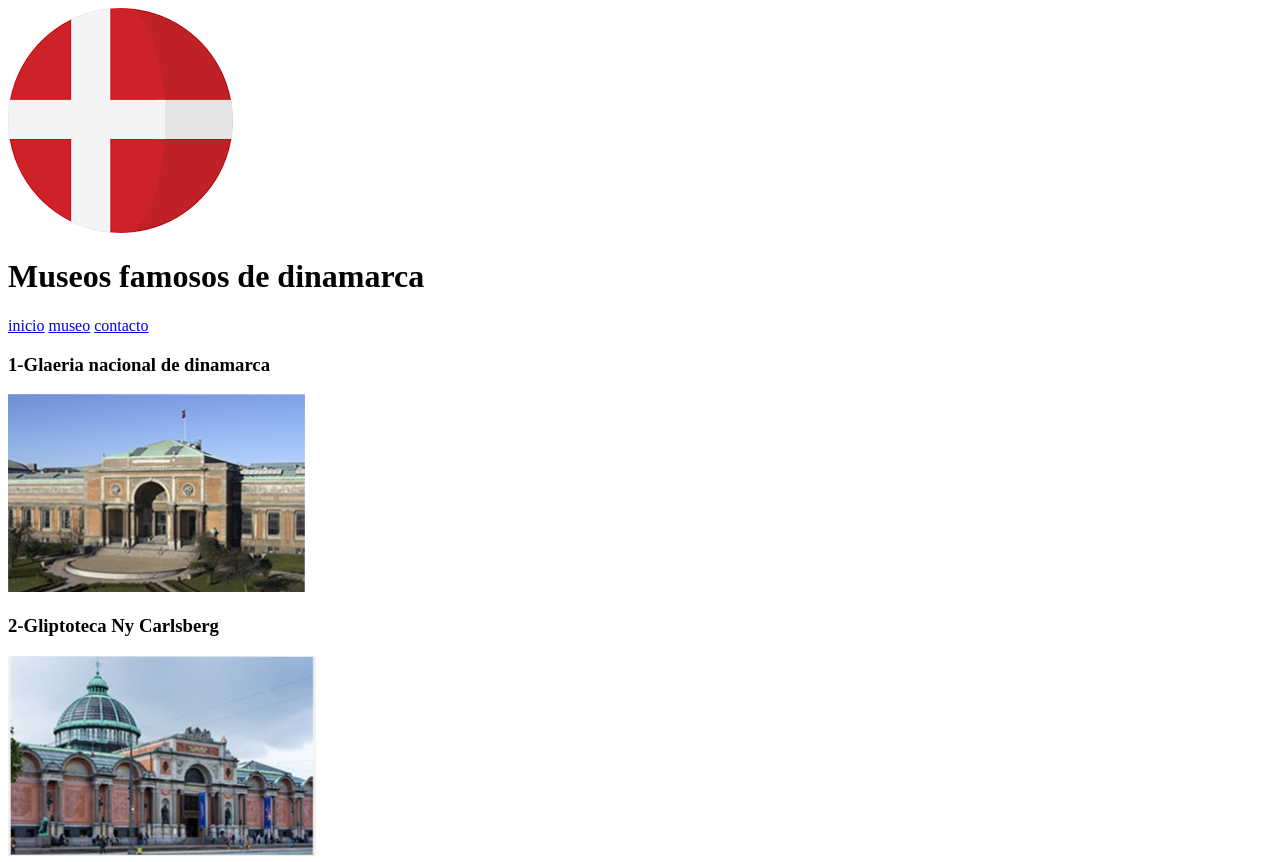
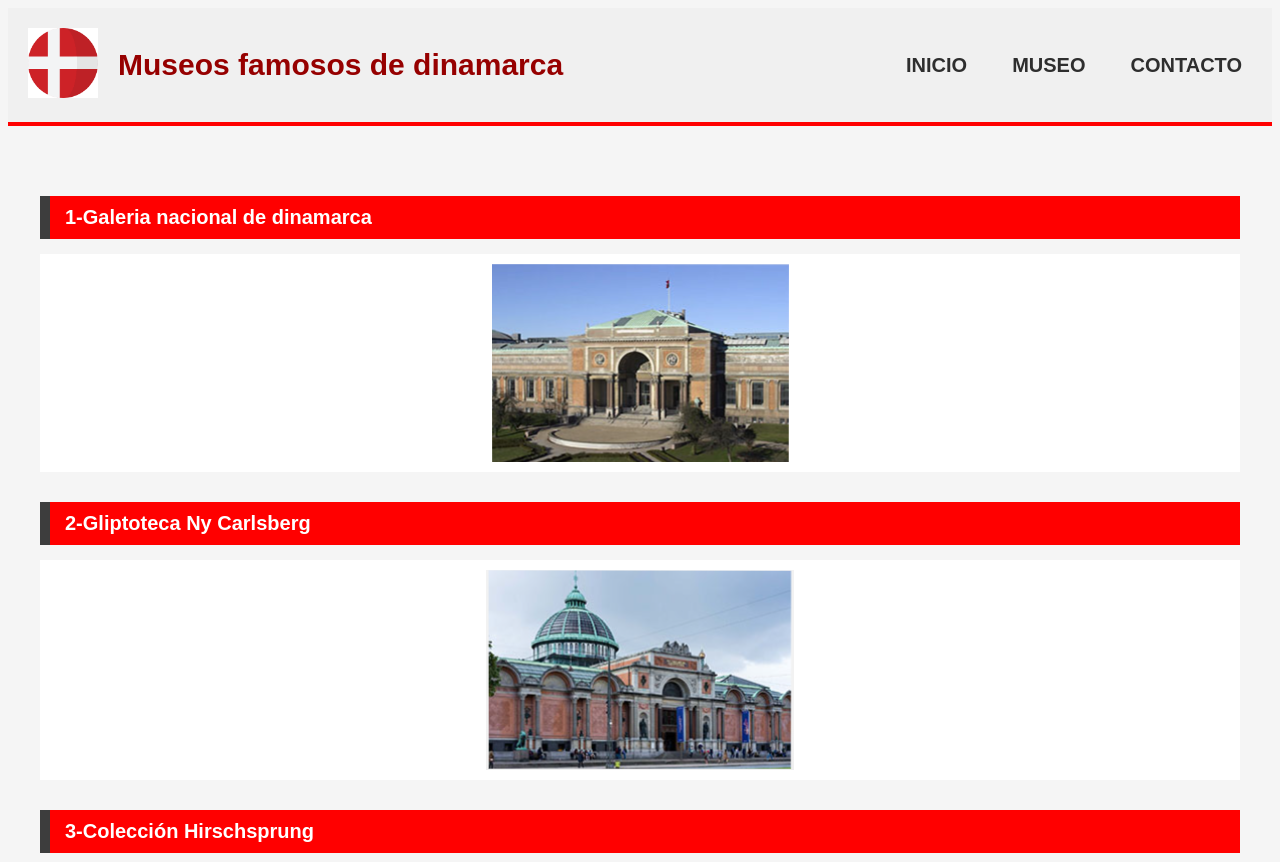
Before and after one commit to GerardoXL/TP01AramayoGerardoLeonel, a plain HTML site: page museo.html in a window 1280 px wide. Shown: the top 862 px of the page. Drawn offline with Linux system fonts and the light colour scheme.

Commit message:
se agregaron los redireccionamientos a las otras hojas de inicio, museo, y los estilos al archivo museostyle.css

```diff
--- a/museo.html
+++ b/museo.html
@@ -19,14 +19,14 @@
         <nav>
             <a href="index.html" class="nav-link">inicio</a>
             <a href="museo.html" class="nav-link">museo</a>
-            <a href="contacto.html" class="nav-link">contacto</a>
+            <a href="contacto.html"class="nav-link">contacto</a>
 
         </nav>
 
     </header>
     <section>
 
-        <h3>1-Glaeria nacional de dinamarca</h3>
+        <h3>1-Galeria nacional de dinamarca</h3>
         <a href="https://mus3ums.com/es/denmark/copenhagen-municipality-capital-region-of-denmark/national-gallery-of-denmark-copenhagen-municipality-capital-region-of-denmarkdenmark/"><img src="Imagenes/Museos/Galeria_nacional.png" alt="Galeria_nacional">
         </a>
 
--- a/museostyle.css
+++ b/museostyle.css
@@ -0,0 +1,82 @@
+body{
+    background-color: rgb(245, 245, 245);
+    font-family: sans-serif;
+}
+header{
+    background-color: rgb(240, 240, 240);
+    color: rgb(150, 0, 0);
+    padding: 20px;
+    display: flex;
+    justify-content: space-between;
+    align-items: center;
+    border-bottom: 4px solid red;
+
+}
+.logo img{
+
+    height: 70px;
+    margin-right: 20px;
+}
+.logo{
+
+    display: flex;
+    font-size: 15px;
+
+}
+nav{
+    display: flex;
+    margin-left: 50px;
+    gap: 25px;
+
+}
+nav a{
+
+    color: rgb(46, 46, 46);
+    text-decoration: none;
+    font-size: 20px;
+    text-transform: uppercase;
+    font-weight: 600;
+    padding: 5px 10px;
+}
+nav a:hover{
+    background-color: red;
+    color: white;
+    border-radius: 5px;
+}
+
+section{
+
+    max-width: 1200px;
+    margin: 20px auto;
+    padding: 20px;
+
+}
+
+section h3{
+
+    background-color: red;
+    color: white;
+    padding: 10px 15px;
+    margin: 30px 0 15px;
+    font-size: 20px;
+    border-left: 10px solid rgb(61, 61, 61);
+}
+section a {
+
+    display: block;
+    text-align: center;
+    background-color: white;
+    padding: 10px;
+}
+section a:hover{
+    border-radius: 50px;
+    box-shadow: 0 5px 5px 10px rgb(116, 116, 116);
+}
+section img{
+
+   max-width: 100%;
+   height: auto;
+   display: block;
+   margin: 0 auto;
+
+}
```
